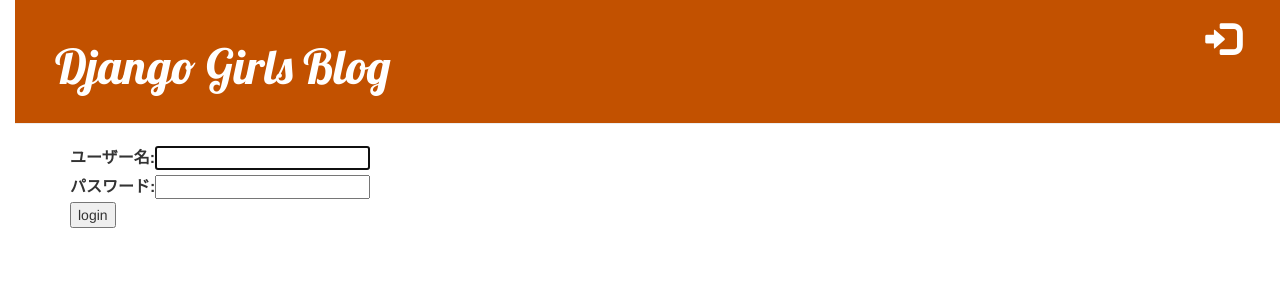
After one commit to github-test13/my-first-blog, a Django app: page /accounts/login/ in a window 1280 px wide. The commit adds this page. Shown: the top 300 px of the page. Run offline with Django 3.2, Linux system fonts and the light colour scheme; some libraries are stand-ins or nearby versions.

Commit message:
Django Girls Tutorial: Extensions Homework: Adding security to your website

```diff
--- a/blog/templates/blog/base.html
+++ b/blog/templates/blog/base.html
@@ -9,15 +9,21 @@
     </head>
     <body>
         <div class="page-header">
-            <a href="{% url 'post_new' %}" class="top-menu"><span class="glyphicon glyphicon-plus"></span></a>
-            <a href="{% url 'post_draft_list' %}" class="top-menu"><span class="glyphicon glyphicon-edit"></span></a>
+            {% if user.is_authenticated %}
+                <a href="{% url 'logout' %}" class="top-menu"><span class="glyphicon glyphicon-log-out"></span></a>
+                <a href="{% url 'post_new' %}" class="top-menu"><span class="glyphicon glyphicon-plus"></span></a>
+                <a href="{% url 'post_draft_list' %}" class="top-menu"><span class="glyphicon glyphicon-edit"></span></a>
+                <p class="top-menu">Hello {{ user.username }}</p>
+            {% else %}
+                <a href="{% url 'login' %}" class="top-menu"><span class="glyphicon glyphicon-log-in"></span></a>
+            {% endif %}
             <h1><a href="/">Django Girls Blog</a></h1>
         </div>
         <div class="content container">
             <div class="row">
                 <div class="col-md-8">
-                    {% block content %}
-                    {% endblock %}
+                {% block content %}
+                {% endblock %}
                 </div>
             </div>
         </div>
--- /dev/null
+++ b/blog/templates/registration/login.html
@@ -0,0 +1,24 @@
+{% extends "blog/base.html" %}
+
+{% block content %}
+    {% if form.errors %}
+        <p>Your username and password didn't match. Please try again.</p>
+    {% endif %}
+
+    <form method="post" action="{% url 'login' %}">
+    {% csrf_token %}
+        <table>
+        <tr>
+            <td>{{ form.username.label_tag }}</td>
+            <td>{{ form.username }}</td>
+        </tr>
+        <tr>
+            <td>{{ form.password.label_tag }}</td>
+            <td>{{ form.password }}</td>
+        </tr>
+        </table>
+
+        <input type="submit" value="login" />
+        <input type="hidden" name="next" value="{{ next }}" />
+    </form>
+{% endblock %}
--- a/blog/views.py
+++ b/blog/views.py
@@ -1,3 +1,4 @@
+from django.contrib.auth.decorators import login_required
 from django.shortcuts import render, get_object_or_404, redirect
 from django.utils import timezone
 from .models import Post
@@ -14,6 +15,7 @@
     return render(request, 'blog/post_detail.html', {'post': post})
 
 
+@login_required
 def post_new(request):
     if request.method == "POST":
         form = PostForm(request.POST)
@@ -27,6 +29,7 @@
     return render(request, 'blog/post_edit.html', {'form': form})
 
 
+@login_required
 def post_edit(request, pk):
     post = get_object_or_404(Post, pk=pk)
     if request.method == "POST":
@@ -41,17 +44,20 @@
     return render(request, 'blog/post_edit.html', {'form': form})
 
 
+@login_required
 def post_draft_list(request):
     posts = Post.objects.filter(published_date__isnull=True).order_by('created_date')
     return render(request, 'blog/post_draft_list.html', {'posts': posts})
 
 
+@login_required
 def post_publish(request, pk):
     post = get_object_or_404(Post, pk=pk)
     post.publish()
     return redirect('post_detail', pk=pk)
 
 
+@login_required
 def post_remove(request, pk):
     post = get_object_or_404(Post, pk=pk)
     post.delete()
--- a/mysite/settings.py
+++ b/mysite/settings.py
@@ -129,3 +129,7 @@
 # https://docs.djangoproject.com/en/3.2/ref/settings/#default-auto-field
 
 DEFAULT_AUTO_FIELD = 'django.db.models.BigAutoField'
+
+# ユーザー認証
+
+LOGIN_REDIRECT_URL = '/'
--- a/mysite/urls.py
+++ b/mysite/urls.py
@@ -16,7 +16,11 @@
 from django.contrib import admin
 from django.urls import path, include
 
+from django.contrib.auth import views
+
 urlpatterns = [
     path('admin/', admin.site.urls),
+    path('accounts/login/', views.LoginView.as_view(), name='login'),
+    path('accounts/logout/', views.LogoutView.as_view(next_page='/'), name='logout'),
     path('', include('blog.urls')),
 ]
```
